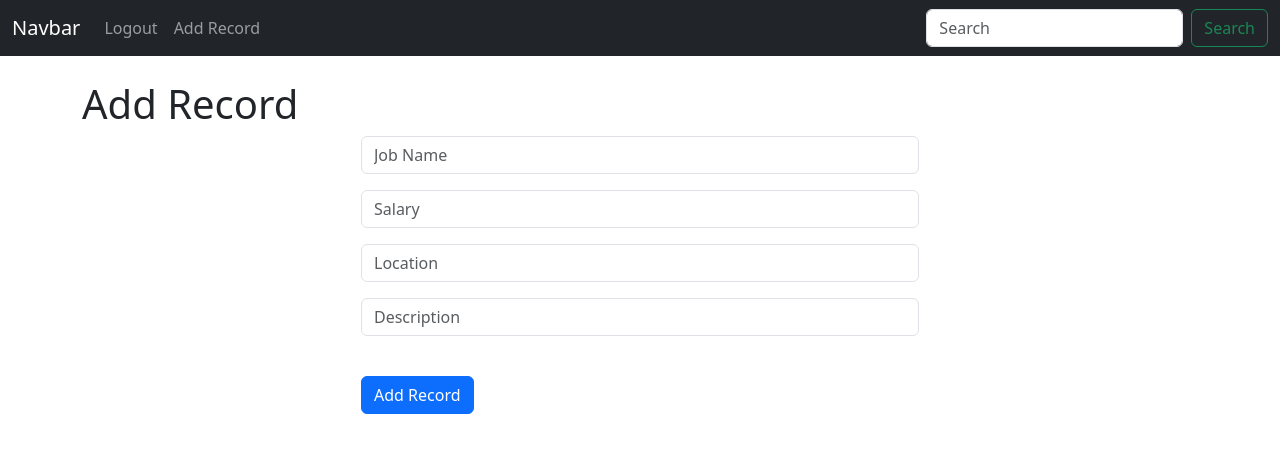
After one commit to Anirudh-018/django_project, a Django app: page /add/ in a window 1280 px wide. The commit adds this page. Shown: the top 453 px of the page. Run offline with Django 4.2, Linux system fonts and the light colour scheme; the visitor is signed in with stand-in values (Sample User, id 1).

Commit message:
add job completed

```diff
--- a/jobapp/forms.py
+++ b/jobapp/forms.py
@@ -1,6 +1,8 @@
 from django.contrib.auth.forms import UserCreationForm
 from django.contrib.auth.models import User
 from django import forms
+
+from jobapp.models import Job
 
 class SignUpForm(UserCreationForm):
 	email = forms.EmailField(label="", widget=forms.TextInput(attrs={'class':'form-control', 'placeholder':'Email Address'}))
@@ -33,11 +35,12 @@ class SignUpForm(UserCreationForm):
 
 
 # Create Add Record Form
-# class AddRecordForm(forms.ModelForm):
-# 	name = forms.CharField(required=True, widget=forms.widgets.TextInput(attrs={"placeholder":"First Name", "class":"form-control"}), label="")
-# 	email = forms.CharField(required=True, widget=forms.widgets.TextInput(attrs={"placeholder":"Email", "class":"form-control"}), label="")
-# 	phone = forms.CharField(required=True, widget=forms.widgets.TextInput(attrs={"placeholder":"Phone", "class":"form-control"}), label="")
+class AddJobForm(forms.ModelForm):
+	jobName = forms.CharField(required=True, widget=forms.widgets.TextInput(attrs={"placeholder":"Job Name", "class":"form-control"}), label="")
+	salary = forms.CharField(required=True, widget=forms.widgets.TextInput(attrs={"placeholder":"Salary", "class":"form-control"}), label="")
+	location=forms.CharField(required=True, widget=forms.widgets.TextInput(attrs={"placeholder":"Location", "class":"form-control"}), label="")
+	description = forms.CharField(required=True, widget=forms.widgets.TextInput(attrs={"placeholder":"Description", "class":"form-control"}), label="")
 
-# 	class Meta:
-# 		model = Record
-# 		exclude = ("user",)
+	class Meta:
+		model=Job
+		exclude=('user',)
--- /dev/null
+++ b/jobapp/templates/add_job.html
@@ -0,0 +1,12 @@
+{% extends "base.html" %}
+{% block content %}
+<h1>Add Record</h1>
+<div class='col-md-6 offset-md-3'>
+    <form method="POST" action="{% url 'add' %}">
+        {% csrf_token %}
+        {{form.as_p}}
+    </from>
+    <br>
+    <button type="submit" class="btn btn-primary">Add Record</button>
+</div>
+{% endblock %}
--- a/jobapp/templates/navbar.html
+++ b/jobapp/templates/navbar.html
@@ -9,6 +9,9 @@
           {% if user.is_authenticated %}
           <li class="nav-item">
             <a class="nav-link" href="{% url "logout" %}">Logout</a>
+          </li>
+          <li class="nav-item">
+            <a class="nav-link" href="{% url "add" %}">Add Record</a>
           </li>
           {% else %}
           <li class="nav-item">
--- a/jobapp/urls.py
+++ b/jobapp/urls.py
@@ -6,5 +6,6 @@ urlpatterns=[
     path('logout/',views.logout_users,name='logout'),
     path('register/',views.register_user,name='register'),
     path('job/<int:pk>',views.job_desc,name='job'),
-    path('delete/<int:pk>',views.delete_job,name='delete')
+    path('delete/<int:pk>',views.delete_job,name='delete'),
+    path('add/',views.add_job,name='add')
 ]
--- a/jobapp/views.py
+++ b/jobapp/views.py
@@ -1,7 +1,7 @@
 from django.shortcuts import render,redirect
 from django.contrib.auth import authenticate,login,logout
 from django.contrib import messages
-from .forms import SignUpForm
+from .forms import AddJobForm, SignUpForm
 from .models import Job
 # Create your views here.
 def home(request):
@@ -60,3 +60,16 @@ def delete_job(request,pk):
     else:
         messages.success(request,"Login first")
         return redirect('home')
+def add_job(request):
+    form=AddJobForm(request.POST or None)
+    if request.user.is_authenticated:
+        if request.method=="POST":
+            if form.is_valid():
+                print(form)
+                add_job=form.save()
+                messages.success(request,"Record Added")
+                return redirect('home')
+        return render(request,'add_job.html',{"form":form})
+    else:
+        messages.success(request,"Login first")
+        return redirect('home')
```
